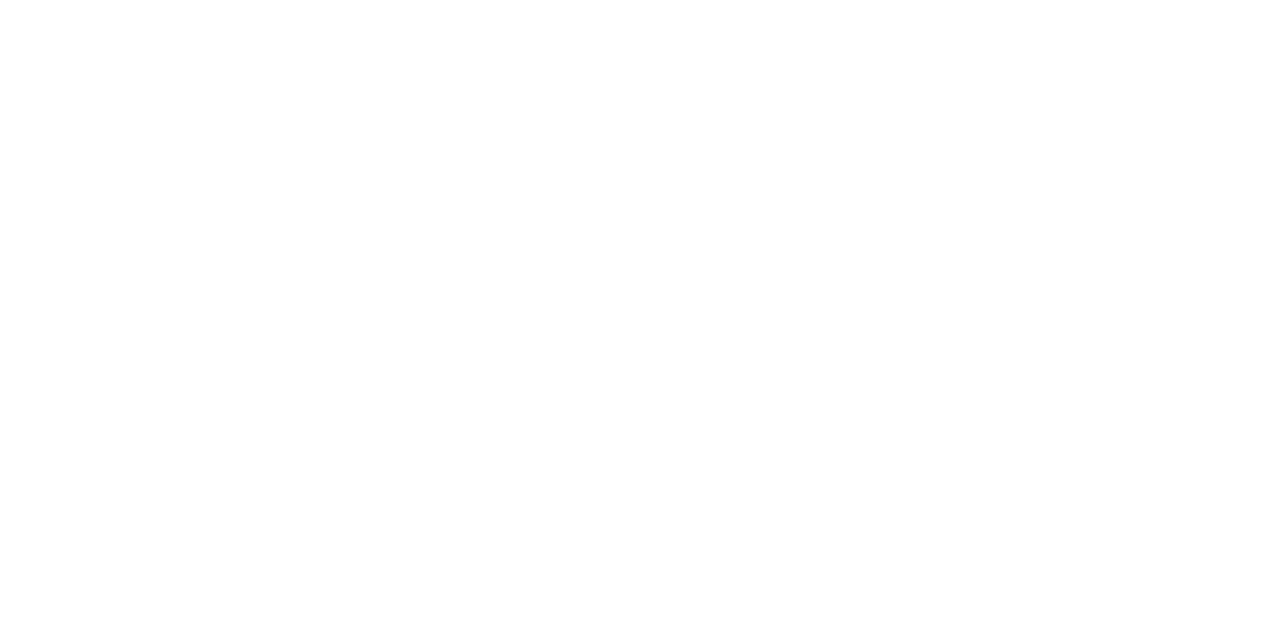
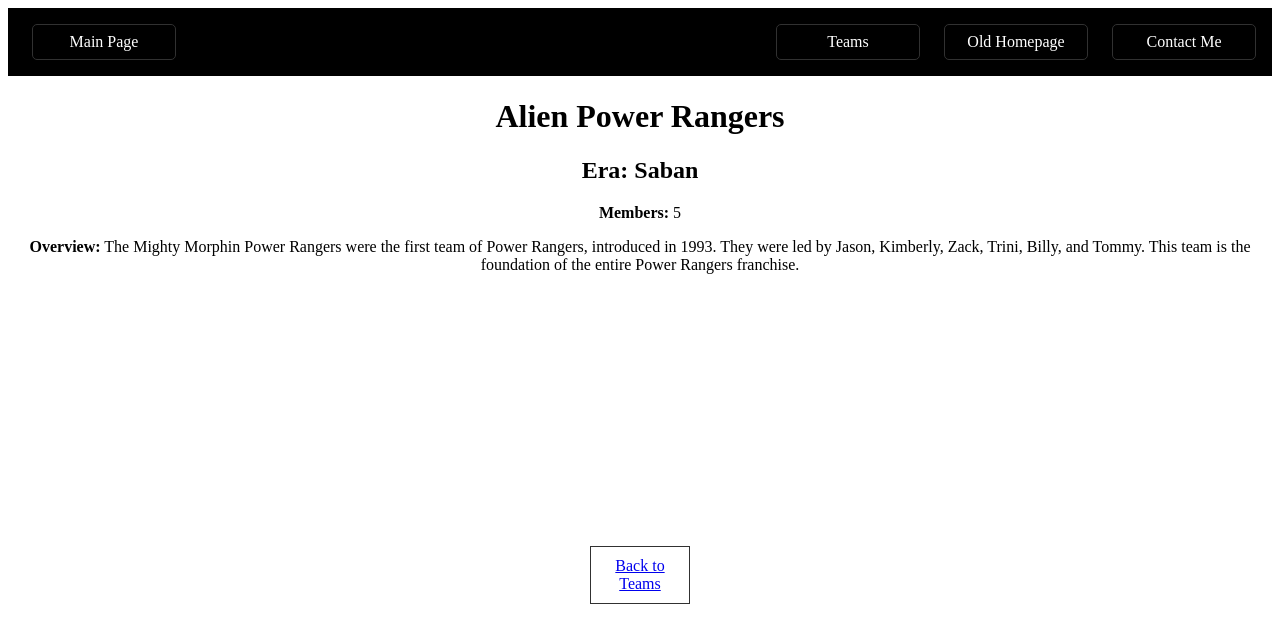
Before and after one commit to donovvann/stackblitz-starters-ypbrj7, a website: page Teams/alien.html in a window 1280 px wide. Drawn offline with Linux system fonts and the light colour scheme.

Commit message:
connected

```diff
--- a/Teams/alien.html
+++ b/Teams/alien.html
@@ -0,0 +1,39 @@
+<html>
+
+<head>
+    <meta charset="UTF-8">
+    <meta name="viewport" content="width=device-width, initial-scale=1.0">
+    <link rel="icon" href="/images/favicon2.ico">
+    <title>Alien Power Rangers</title>
+    <link rel="stylesheet" href="../styles2.css" /></link>
+</head>
+
+<body>
+    <nav class="navbar">
+        <div id="mainpage">
+            <a href="/">Main Page</a>
+        </div>
+        <div class="box1start">
+            <a href="/teams.html">Teams</a>
+            <a href="/old.html">Old Homepage</a>
+            <a href="/contactpage.html">Contact Me</a>
+        </div>
+    </nav>
+
+
+    <div class="container">
+        <div class="team-info">
+            <h1>Alien Power Rangers</h1>
+            <h2>Era: Saban</h2>
+            <p><strong>Members:</strong> 5</p>
+            <p><strong>Overview:</strong> The Mighty Morphin Power Rangers were the first team of Power Rangers, introduced in 1993. They were led by Jason, Kimberly, Zack, Trini, Billy, and Tommy. This team is the foundation of the entire Power Rangers franchise.</p>
+        </div>
+
+        <div class="buttongoback">
+            <a href="/teams.html">Back to Teams</a>
+        </div>
+    </div>
+
+</body>
+
+</html>
--- a/styles2.css
+++ b/styles2.css
@@ -1,7 +1,7 @@
 * {
   box-sizing: border-box;
 }
-/* Navbar Styling */
+
 .navbar {
   display: flex;
   justify-content: space-between;
@@ -46,6 +46,7 @@
   color: #000000;
   height: 100%;
 }
+
 .containercontact {
   display: flex;
   justify-content: center;
@@ -99,6 +100,7 @@
   color: #000;
   background-color: #ffffff;
 }
+
 .buttonteams {
   text-align: center;
   height: auto;
@@ -108,6 +110,7 @@
   background-color: #fcfcfc;
   border: solid 1px #313131;
 }
+
 .buttongoback {
   text-align: center;
   height: auto;
```
Also changed, not shown: Teams/mighty.html (+4 -5 lines), index.html (+1 -3 lines), teams.html (+12 -12 lines). Lines whose indentation alone changed are shown as unchanged.
